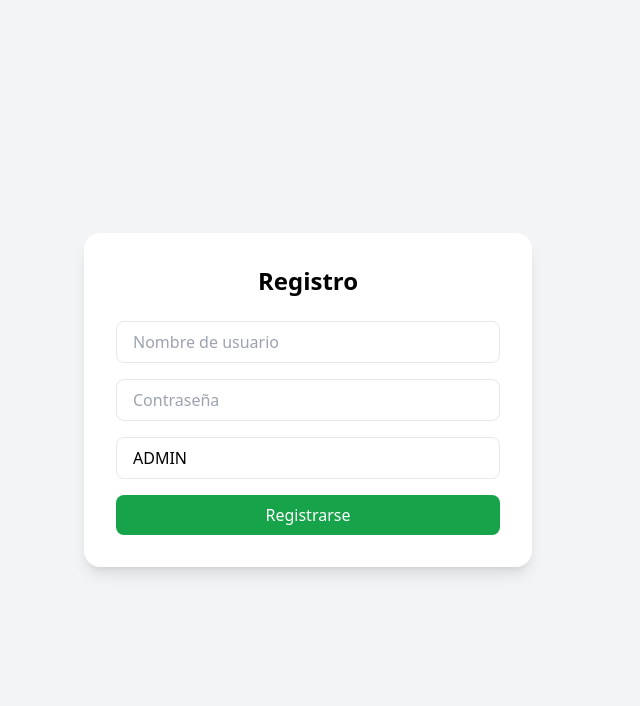
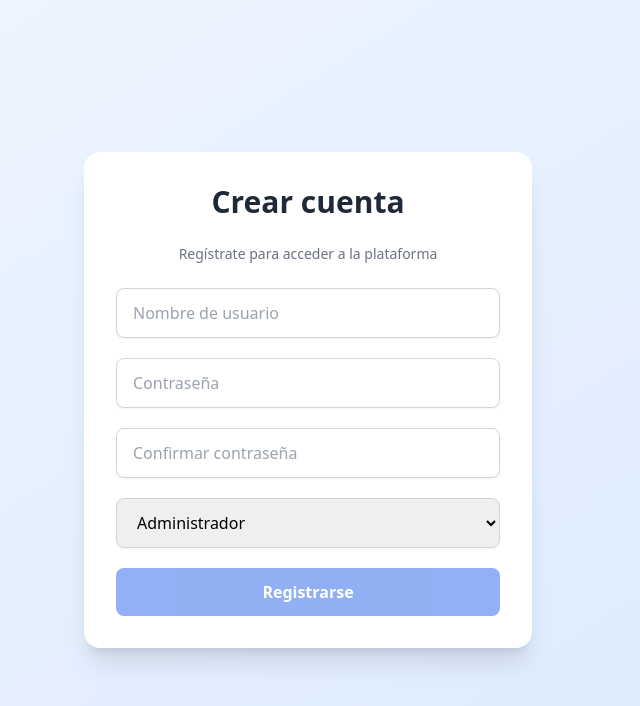
Before and after one commit to edwinrhc/FAIP-Portal-UI, an Angular app: page /auth/register in a window 1280 px wide. Shown: the top 706 px of the page, without its empty margins (332-972 px from the left). Built offline with nearby package versions, Linux system fonts and the light colour scheme.

Commit message:
feat(register): Implementar confirmar password

```diff
--- a/src/app/auth/pages/register/register.component.html
+++ b/src/app/auth/pages/register/register.component.html
@@ -1,22 +1,72 @@
-<div class="flex items-center justify-center min-h-screen bg-gray-100">
-  <div class="w-full max-w-md bg-white rounded-2xl shadow-lg p-8">
-    <h2 class="text-2xl font-bold mb-6 text-center">Registro</h2>
+<div class="flex items-center justify-center min-h-screen bg-gradient-to-br from-blue-50 to-blue-100 px-4">
+  <div class="w-full max-w-md bg-white rounded-2xl shadow-xl p-8">
+    <!-- Título -->
+    <h2 class="text-3xl font-extrabold mb-6 text-center text-gray-800">Crear cuenta</h2>
+    <p class="text-sm text-gray-500 text-center mb-6">
+      Regístrate para acceder a la plataforma
+    </p>
 
-    <form [formGroup]="registerForm" (ngSubmit)="onSubmit()" class="space-y-4">
+    <!-- Formulario -->
+    <form [formGroup]="registerForm" (ngSubmit)="onSubmit()" class="space-y-5">
+      <!-- Usuario -->
+      <div>
+        <input type="text" formControlName="username" placeholder="Nombre de usuario"
+               class="w-full px-4 py-3 border border-gray-300 rounded-lg shadow-sm focus:outline-none focus:ring-2 focus:ring-blue-500 focus:border-blue-500"/>
+      </div>
 
-      <input type="text" formControlName="username" placeholder="Nombre de usuario"
-             class="w-full px-4 py-2 border rounded-lg focus:outline-none focus:ring-2 focus:ring-blue-500"/>
 
-      <input type="password" formControlName="password" placeholder="Contraseña"
-             class="w-full px-4 py-2 border rounded-lg focus:outline-none focus:ring-2 focus:ring-blue-500"/>
+      <!-- Contraseña -->
+      <div>
+        <input type="password" formControlName="password" placeholder="Contraseña"
+               class="w-full px-4 py-3 border border-gray-300 rounded-lg shadow-sm focus:outline-none focus:ring-2 focus:ring-blue-500 focus:border-blue-500"/>
+      </div>
 
-      <input type="text" formControlName="role" placeholder="Rol"
-             class="w-full px-4 py-2 border rounded-lg focus:outline-none focus:ring-2 focus:ring-blue-500"/>
+      <!-- Confirmar contraseña -->
+      <div>
+        <input type="password" formControlName="confirmPassword" placeholder="Confirmar contraseña"
+               class="w-full px-4 py-3 border border-gray-300 rounded-lg shadow-sm focus:outline-none focus:ring-2 focus:ring-blue-500 focus:border-blue-500"/>
 
+        <!-- Error si no coinciden -->
+        <p *ngIf="registerForm.errors?.['passwordMismatch'] && registerForm.get('confirmPassword')?.touched"
+           class="text-red-600 text-sm mt-1">
+          ❌ Las contraseñas no coinciden
+        </p>
+      </div>
+
+      <!-- Rol -->
+      <div>
+        <select formControlName="role"
+                class="w-full px-4 py-3 border border-gray-300 rounded-lg shadow-sm focus:outline-none focus:ring-2 focus:ring-blue-500 focus:border-blue-500">
+          <option value="ADMIN">Administrador</option>
+          <option value="USER">Usuario</option>
+        </select>
+      </div>
+
+      <!-- Botón -->
       <button type="submit"
-              class="w-full bg-green-600 text-white py-2 rounded-lg hover:bg-green-700 transition">
+              [disabled]="registerForm.invalid"
+              class="w-full bg-blue-600 text-white py-3 rounded-lg font-semibold hover:bg-blue-700 transition duration-200 disabled:opacity-50 disabled:cursor-not-allowed">
         Registrarse
       </button>
     </form>
+
+    <!-- Mensajes -->
+    <div *ngIf="successMessage"
+         class="mt-6 flex items-center gap-2 p-3 rounded-lg bg-green-100 text-green-800 border border-green-200">
+      <svg xmlns="http://www.w3.org/2000/svg" class="h-5 w-5 text-green-600" fill="none" viewBox="0 0 24 24"
+           stroke="currentColor">
+        <path stroke-linecap="round" stroke-linejoin="round" stroke-width="2" d="M5 13l4 4L19 7"/>
+      </svg>
+      <span>{{ successMessage }}</span>
+    </div>
+
+    <div *ngIf="errorMessage"
+         class="mt-6 flex items-center gap-2 p-3 rounded-lg bg-red-100 text-red-800 border border-red-200">
+      <svg xmlns="http://www.w3.org/2000/svg" class="h-5 w-5 text-red-600" fill="none" viewBox="0 0 24 24"
+           stroke="currentColor">
+        <path stroke-linecap="round" stroke-linejoin="round" stroke-width="2" d="M6 18L18 6M6 6l12 12"/>
+      </svg>
+      <span>{{ errorMessage }}</span>
+    </div>
   </div>
 </div>
--- a/src/app/auth/pages/register/register.component.ts
+++ b/src/app/auth/pages/register/register.component.ts
@@ -1,30 +1,50 @@
 import { Component } from '@angular/core';
-import {FormBuilder, ReactiveFormsModule, Validators} from "@angular/forms";
+import { FormBuilder, ReactiveFormsModule, Validators, AbstractControl, ValidationErrors, ValidatorFn } from "@angular/forms";
 import {CommonModule} from "@angular/common";
 import {AuthService} from "../../services/auth.service";
+
+
+
+export const passwordMatchValidator: ValidatorFn = (control: AbstractControl): ValidationErrors|null => {
+  const password = control.get('password')?.value;
+  const confirmPassword = control.get('confirmPassword')?.value;
+  return password && confirmPassword && password != confirmPassword ?
+    { passwordMismatch: true} : null;
+};
 
 @Component({
   selector: 'app-register',
   standalone: true,
   imports: [CommonModule, ReactiveFormsModule],
   templateUrl: './register.component.html',
-  styleUrl: './register.component.css'
+  styleUrls: ['./register.component.css']
 })
 export class RegisterComponent {
   registerForm = this.fb.group({
     username: ['', Validators.required],
     password: ['', Validators.required],
+    confirmPassword: ['', Validators.required],
     role: ['ADMIN', Validators.required],
-  });
+  }, { validators: passwordMatchValidator});
+
+  successMessage: string = '';
+  errorMessage: string = '';
 
   constructor(private fb: FormBuilder, private authService: AuthService) {}
 
   onSubmit() {
     if (this.registerForm.valid) {
-      console.log('📤 Enviando al backend:', this.registerForm.value);
-      this.authService.register(this.registerForm.value).subscribe({
-        next: (res: any) => console.log('✅ Registro exitoso', res),
-        error: (err: any) => console.error('❌ Error en registro', err),
+      const { username, password, role } = this.registerForm.value;
+      this.authService.register({username, password, role}).subscribe({
+        next: (res: any) => {
+          this.successMessage = 'Registro exitoso';
+          this.errorMessage = '';
+          this.registerForm.reset({role:'ADMIN'});
+        },
+        error: (err: any) => {
+          this.errorMessage = 'Error al registrar';
+          this.successMessage = '';
+        }
       });
     }
   }
```
